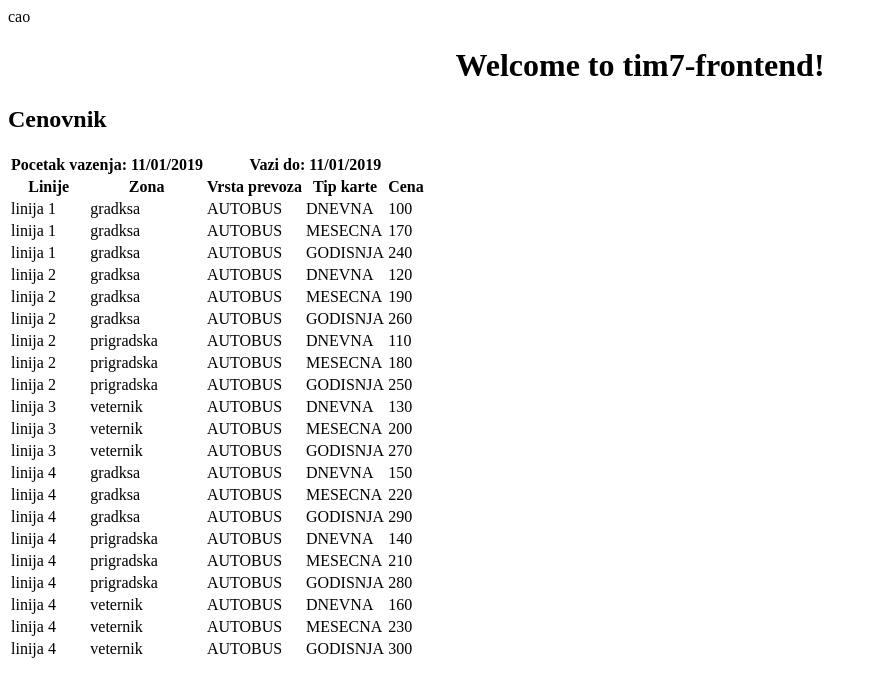
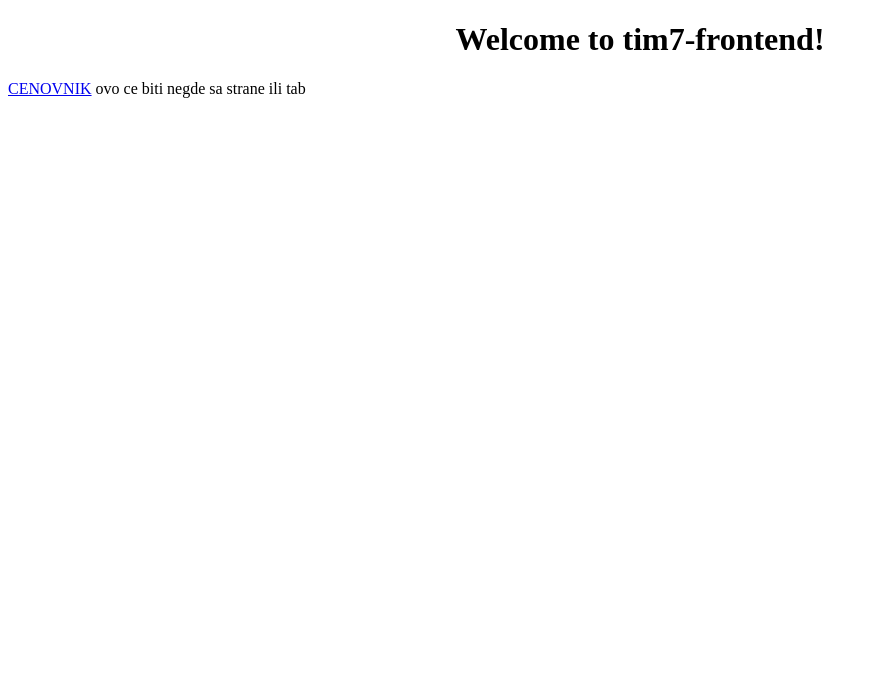
Before and after one commit to elenaroncevic/tim7-frontend, an Angular app: page / in a window 1280 px wide. Shown: the top 696 px of the page, without its empty margins (0-877 px from the left). Built offline with nearby package versions, Linux system fonts and the light colour scheme.

Commit message:
us-03 uradjen frontend za listu cenovnika

```diff
--- a/src/app/app-routing.module.ts
+++ b/src/app/app-routing.module.ts
@@ -1,7 +1,10 @@
 import { NgModule } from '@angular/core';
 import { Routes, RouterModule } from '@angular/router';
+import { CenovnikComponent} from './cenovnik/cenovnik.component';
 
-const routes: Routes = [];
+const routes: Routes = [
+  { path: 'cenovnik', component: CenovnikComponent }
+];
 
 @NgModule({
   imports: [RouterModule.forRoot(routes)],
--- a/src/app/app.component.html
+++ b/src/app/app.component.html
@@ -1,8 +1,7 @@
-  cao
-  <div style="text-align:center">
-    <h1>
-      Welcome to {{ title }}!
-    </h1>
-  </div>
-  <h2>Cenovnik </h2>
-  <app-stavka-cenovnika></app-stavka-cenovnika>
+<div style="text-align:center">
+  <h1>
+    Welcome to {{ title }}!
+  </h1>
+</div>
+<a routerLink="/cenovnik">CENOVNIK</a> ovo ce biti negde sa strane ili tab
+<router-outlet></router-outlet>
--- /dev/null
+++ b/src/app/cenovnik.service.ts
@@ -0,0 +1,18 @@
+import { Injectable } from '@angular/core';
+import {Cenovnik} from './model/Cenovnik';
+import { HttpClient, HttpHeaders } from '@angular/common/http';
+import { Observable, of } from 'rxjs';
+import { catchError, map, tap } from 'rxjs/operators';
+
+@Injectable({
+  providedIn: 'root'
+})
+export class CenovnikService {
+     private cenovnikUrl = 'http://localhost:8080/cenovnici';  // URL to web api
+
+  getCenovnik() {
+     return this.http.get<Cenovnik>(this.cenovnikUrl+"/trenutni").toPromise();
+
+  }
+  constructor(private http: HttpClient ) { }
+}
--- a/src/app/stavka-cenovnika/stavka-cenovnika.component.html
+++ b/src/app/cenovnik/cenovnik.component.html
@@ -1,11 +1,11 @@
 
-    <table>
+    <table *ngIf ="!loading">
       <tr>
         <th colspan="2">
-          Pocetak vazenja: {{datumObjavljivanja | date:'dd/MM/yyyy'}}
+          Pocetak vazenja: {{cenovnik.datumObjavljivanja | date:'dd/MM/yyyy'}}
         </th>
         <th colspan="3">
-          Vazi do: {{datumIsteka | date:'dd/MM/yyyy'}}
+          Vazi do: {{cenovnik.datumIsteka | date:'dd/MM/yyyy'}}
         </th>
       </tr>
       <tr>
--- /dev/null
+++ b/src/app/cenovnik/cenovnik.component.ts
@@ -0,0 +1,40 @@
+import { Component, OnInit } from '@angular/core';
+import {StavkaCenovnika} from '../model/stavkaCenovnika';
+import{CenovnikService} from '../cenovnik.service';
+import {Cenovnik} from '../model/Cenovnik';
+
+
+@Component({
+  selector: 'app-cenovnik',
+  templateUrl: './cenovnik.component.html',
+  styleUrls: ['./cenovnik.component.css']
+})
+export class CenovnikComponent implements OnInit {
+
+  cenovnik : Cenovnik;
+  loading = true;
+
+  constructor(private cenovnikService : CenovnikService) { }
+
+  ngOnInit() {
+    this.getCenovnik();
+  }
+
+  sort(prop: string) {
+
+    const sorted = this.cenovnik.stavkeCenovnika.sort((a, b) => a[prop] > b[prop] ? 1 : a[prop] === b[prop] ? 0 : -1);
+    if (prop.charAt(0) === '-') { sorted.reverse(); }
+    return sorted;
+  };
+
+  getCenovnik(){
+  this.loading = true;
+    this.cenovnikService.getCenovnik()
+    .then((response)=>{
+      this.cenovnik = response;
+      this.loading = false;
+     }).catch((error)=>{
+        console.log(error);
+     });
+  }
+}
--- /dev/null
+++ b/src/app/model/Cenovnik.ts
@@ -0,0 +1,8 @@
+import {StavkaCenovnika} from './stavkaCenovnika';
+
+export class Cenovnik {
+  datumObjavljivanja :  Date;
+  datumIsteka : Date;
+  id : number;
+  stavkeCenovnika : StavkaCenovnika[];
+}
--- a/src/app/stavka-cenovnika/stavka-cenovnika.component.ts
+++ /dev/null
@@ -1,27 +0,0 @@
-import { Component, OnInit } from '@angular/core';
-import {StavkaCenovnika} from '../model/stavkaCenovnika';
-import{STAVKE} from './mock';
-
-@Component({
-  selector: 'app-stavka-cenovnika',
-  templateUrl: './stavka-cenovnika.component.html',
-  styleUrls: ['./stavka-cenovnika.component.css']
-})
-export class StavkaCenovnikaComponent implements OnInit {
-
-  stavkeCenovnika = STAVKE;
-  datumObjavljivanja = new Date();
-  datumIsteka = new Date();
-  id = 1;
-  constructor() { }
-
-  ngOnInit() {
-  }
-
-  sort(prop: string) {
-    const sorted = this.stavkeCenovnika.sort((a, b) => a[prop] > b[prop] ? 1 : a[prop] === b[prop] ? 0 : -1);
-    if (prop.charAt(0) === '-') { sorted.reverse(); }
-    return sorted;
-}
-
-}
```
Also changed, not shown: src/app/app.module.ts (+6 -3 lines), src/app/cenovnik/cenovnik.component.css (added), src/app/cenovnik/mock.ts (renamed from src/app/stavka-cenovnika/mock.ts), 2 other files (tests, documents, lock files or other folders).
